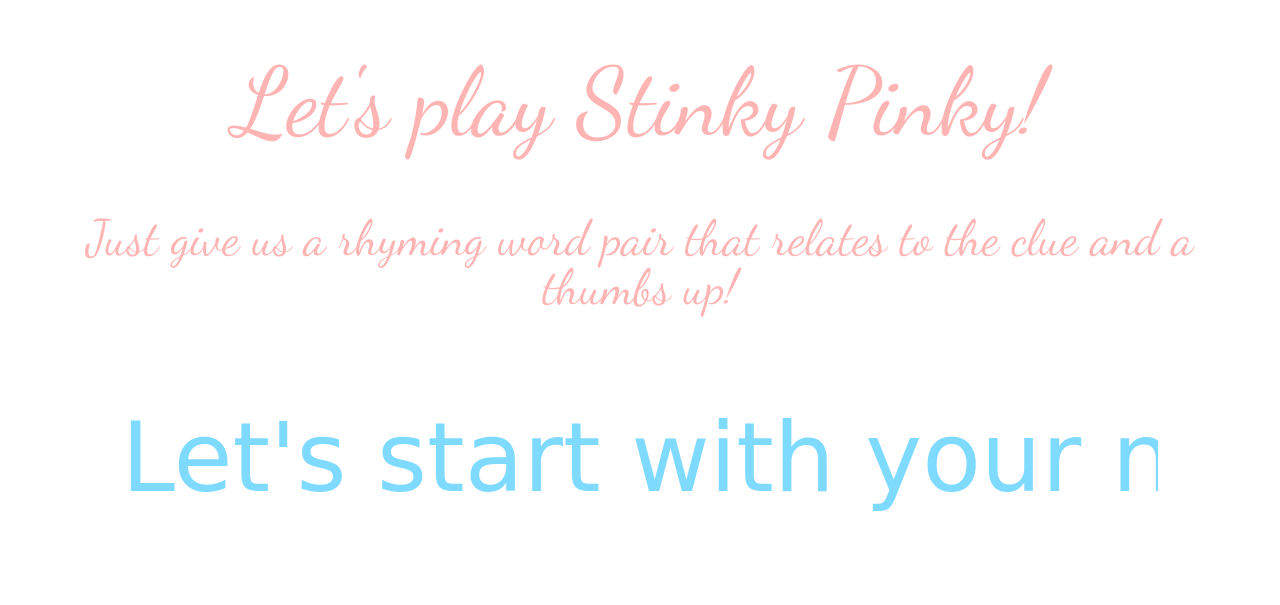
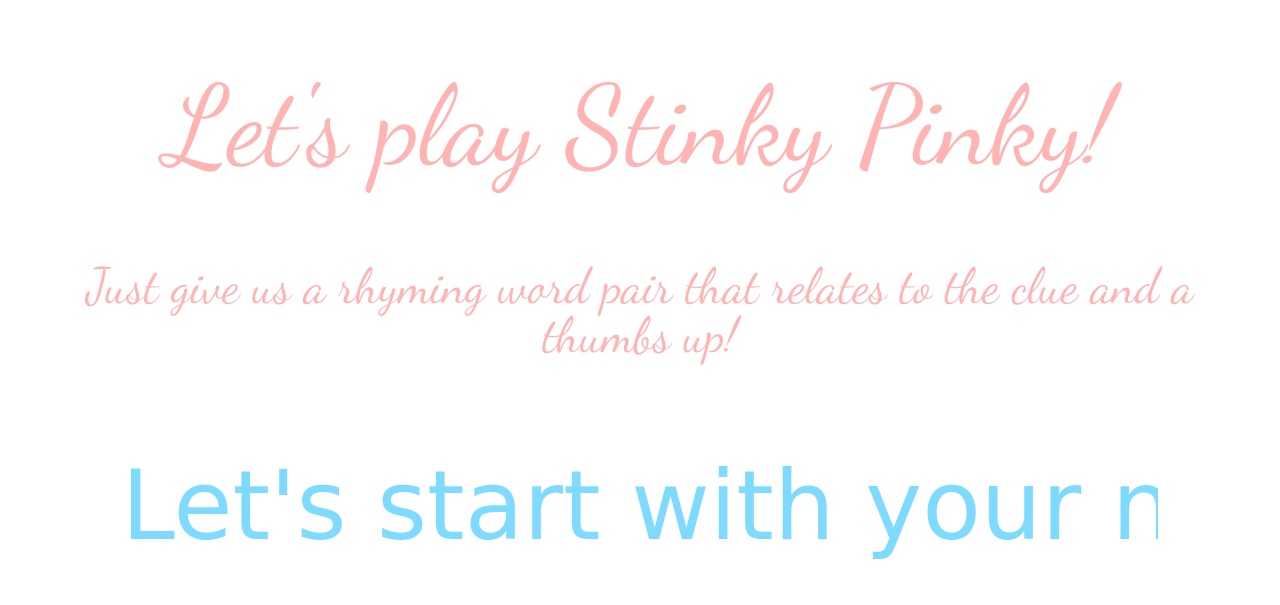
Before and after one commit to jolthoff/stinky-pinky, a plain HTML site: page index.html in a window 1280 px wide. Drawn offline with Linux system fonts and the light colour scheme; a web font is replaced by a local one.

Commit message:
Changed first page styling

```diff
--- a/css/stylesheet.css
+++ b/css/stylesheet.css
@@ -229,7 +229,7 @@ html, body {
 }
 
 .welcome {
-	font-size: 5.95rem;
+	font-size: 6.95rem;
 	line-height: 1;
 }
 
--- a/scripts/game.js
+++ b/scripts/game.js
@@ -183,7 +183,6 @@ $(document).ready(function() {
   function getRiddle() {
 
     var random = Math.floor(Math.random() * riddles.length);
-    var stop = random + 1;
     riddle = riddles.splice(random, 1)[0];
 
     quiz();
```
